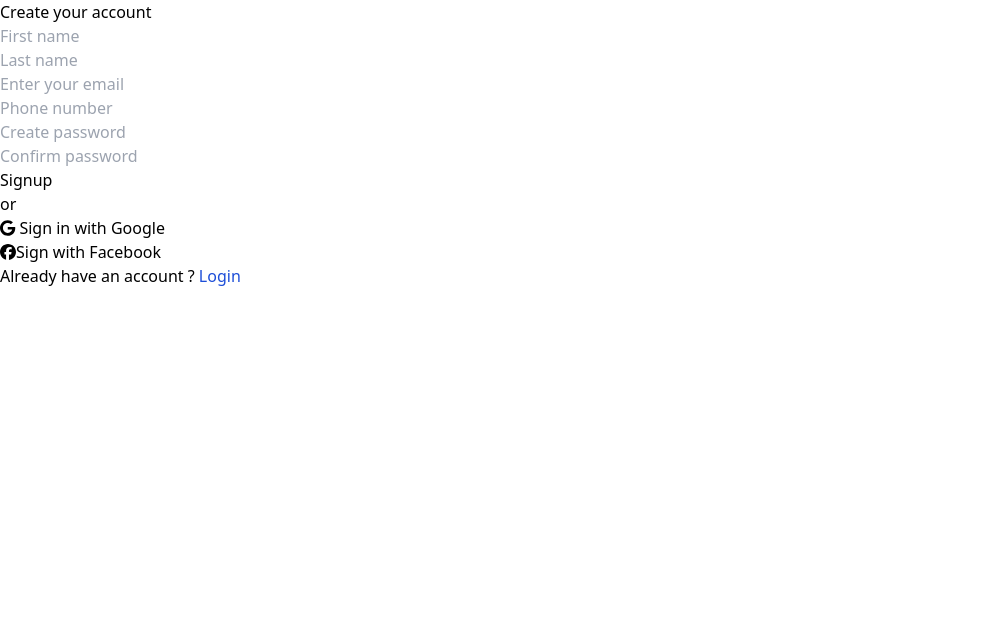
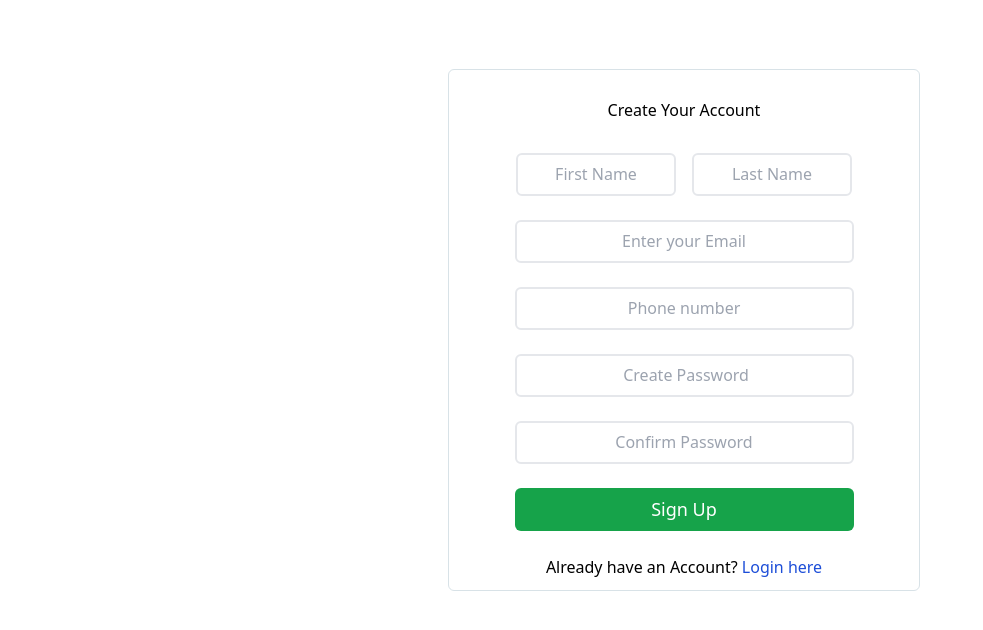
Before and after one commit to gulabi-squad/bigya, a React (Create React App) app: page /signup in a window 1280 px wide. Shown: the top 630 px of the page, without its empty margins (0-983 px from the left). Built offline with nearby package versions, Linux system fonts and the light colour scheme.

Commit message:
Signup page tailwind

```diff
--- a/src/pages/signup/signup.component.jsx
+++ b/src/pages/signup/signup.component.jsx
@@ -1,5 +1,4 @@
 import React from 'react'
-// import './signup.css'
 import { FontAwesomeIcon } from '@fortawesome/react-fontawesome'
 import { faGoogle ,faFacebook} from '@fortawesome/free-brands-svg-icons'
 import { Link } from 'react-router-dom'
@@ -11,48 +10,31 @@ const Signup=()=>{
 <div>
     {/* added comments */}
     <form action="">
-        <div className="container">
-            <div className="allbox box1"><p className="create-account">Create your account</p></div>
-            <div className="allbox box2">
-                <div className="fn">
+    <div className="flex flex-col gap-2 border-[1px] border-solid border-[rgba(127,159,177,0.3)] h-[522px] w-[472px] ml-[28rem] mt-[4.3rem] rounded-md ">
+        <div className="flex flex-col gap-6 items-center justify-center items-center">
+            <div className="mt-[28px] h-[31px] text-center"> Create Your Account </div>
+            <div className="flex items-center">
+            <div> <input className="w-[160px] h-[43px] rounded-md border-2 text-center" placeholder="First Name" type="text" required/></div>
+            <div> <input className="w-[160px] ml-4 h-[43px] rounded-md border-2 text-center" placeholder="Last Name" type="text" required/></div>
+            </div>
+            <div> <input className="w-[339px] h-[43px] rounded-md border-2 text-center" placeholder="Enter your Email" type="email" required/></div>
+            <div> <input className="w-[339px] h-[43px] rounded-md border-2 text-center" placeholder="Phone number" type="text"/></div>
+            <div> <input className="w-[339px] h-[43px] rounded-md border-2 text-center" placeholder=" Create Password" type="password" required/></div>
+            <div> <input className="w-[339px] h-[43px] rounded-md border-2 text-center" placeholder="Confirm Password" type="password" required/></div>
 
-                <input type="text" placeholder="First name" required />
-                </div>
-                <div className="box2">
-                <input className="ln" type="text" placeholder="Last name" required />
-                </div>
+            <div className="w-[339px] h-[43px] rounded-md bg-green-600 text-white text-[18px] justify-center text-center items-center" value="Sign Up" type="submit"><p className="mt-2 font-medium">Sign Up</p></div>
+            <div>         <p className="">Already have an Account?
+            <Link to="/login">            <span className="font-500 text-decoration-none text-blue-700 hover:text-blue-500 hover:underline" href=""> Login here </span>
+</Link>
+</p></div>
+
             </div>
-            <div className="allbox box3"><input type="email" name="email" id="email"placeholder="Enter your email"required/></div>
-            <div className="allbox box4"><input type="number" name="number" id="number"placeholder="Phone number"required /></div>
-            <div className="pw">
-            <div className="allbox box5"><input type="password" name="password" id="createpassword"placeholder="Create password"required /></div>
-            </div>
-            <div className="pwd">
-            <div className="allbox box6"><input type="password" name="password" id="confirmpassword"placeholder="Confirm password"required /></div>
-            </div>
-            <div className="allbox box7"><input type="submit"name="submit" id="submit"value="Signup" /></div>
-            <div className="allbox box8">
-                <div className="left-boundary"></div>
-                <div className="or">or</div>
-                <div className="right-boundary"></div>
-            </div>
-            <div className="allbox box9">
-                <div className="google" >
-                <FontAwesomeIcon icon={faGoogle} />
-                    <a className="fb_google" href=""> Sign in with Google</a>
-                </div>
-            </div>
-            <div className="allbox box10">
-                <div className="facebook">
-                    <FontAwesomeIcon icon={faFacebook} />
-                     <a className="fb_google" href="">Sign with Facebook</a>
-                </div>
-            </div>
-            <div className="allbox box11"><p className="already">Already have an account ?
-            <Link to="/login">            <span className="font-500 text-decoration-none text-blue-700 hover:text-blue-500 hover:underline" href=""> Login </span>
-</Link>            </p>
-            </div>
+
+
+
+
         </div>
+
     </form>
     </div>
 
```
